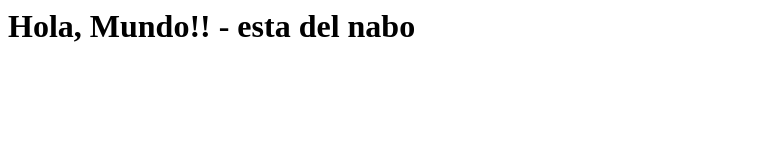
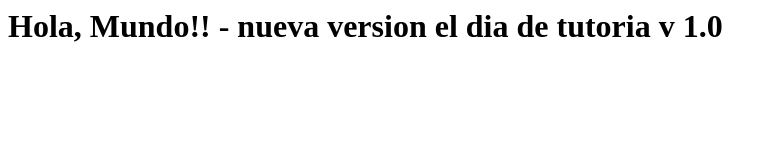
Before and after one commit to JavisStark/Repositorio_pages, a plain HTML site: page index.html in a window 1280 px wide. Shown: the whole page, without its empty margins (0-777 px from the left). Drawn offline with Linux system fonts and the light colour scheme.

Commit message:
Update index.html

```diff
--- a/index.html
+++ b/index.html
@@ -6,6 +6,6 @@
     <title>Document</title>
 </head>
 <body>
-    <h1>Hola, Mundo!! - esta del nabo</h1>
+    <h1>Hola, Mundo!! - nueva version el dia de tutoria v 1.0</h1>
 </body>
 </html>
```
